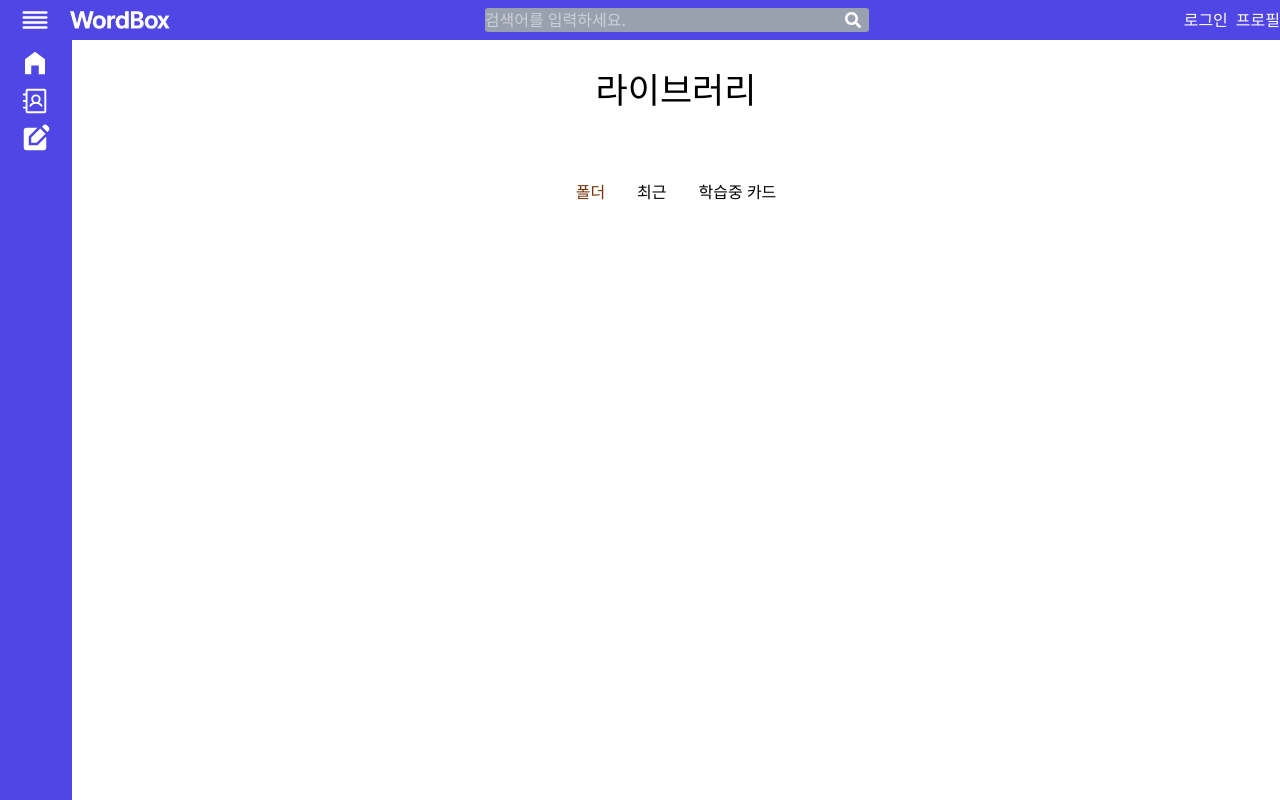
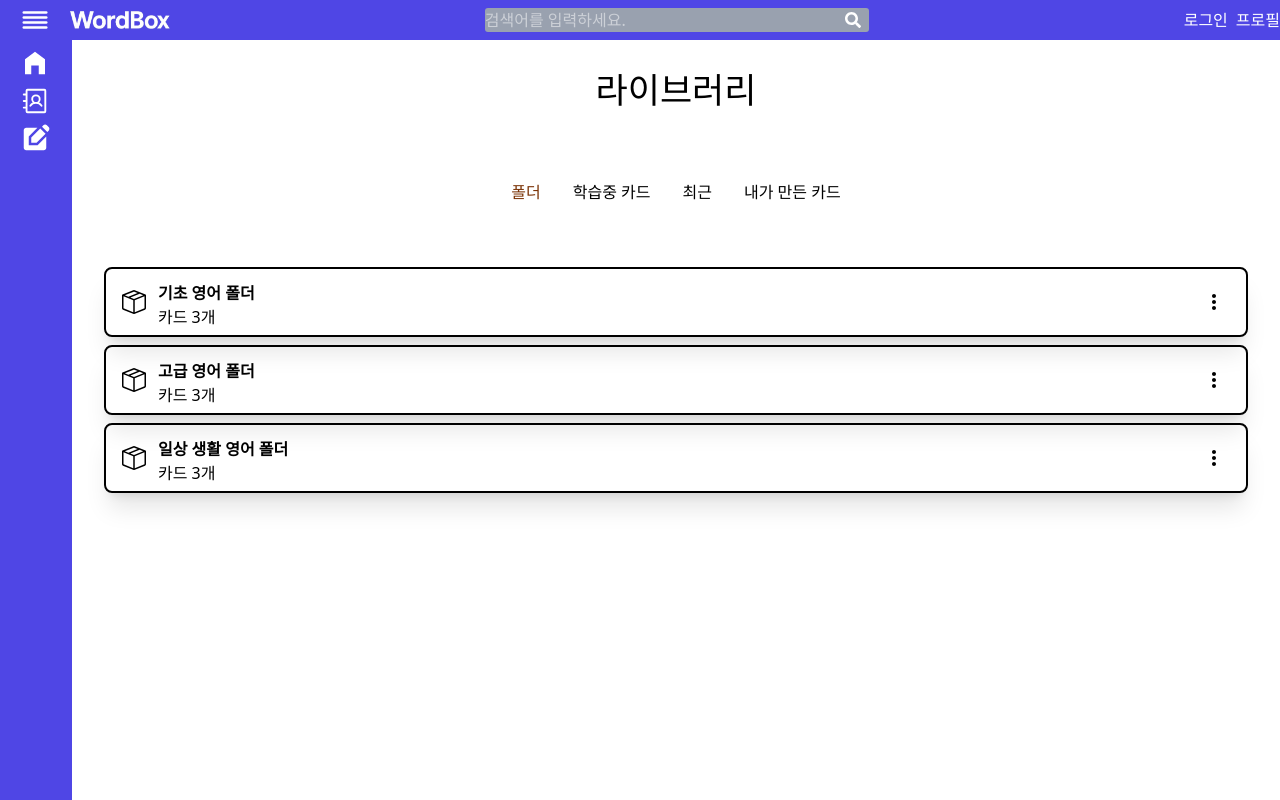
Before and after one commit to DongYeopMe/wordbox, a React (Vite) app in the folder frontend/: page /user/name/library in a window 1280 px wide. Built offline with nearby package versions, Linux system fonts and the light colour scheme.

Commit message:
옵션 modal

```diff
--- a/frontend/src/components/library/FolderListComponent.jsx
+++ b/frontend/src/components/library/FolderListComponent.jsx
@@ -1,7 +1,136 @@
-import React from "react";
+import React, { useEffect, useState, useRef } from "react";
+import data from "../../data/directoryStub";
+import { BsBoxSeam } from "react-icons/bs";
+import { BiDotsVerticalRounded, BiPencil, BiSolidTrash } from "react-icons/bi";
+function FolderListComponent(props) {
+  const [modalInfo, setModalInfo] = useState(null);
+  const buttonRef = useRef(null);
+  const modalRef = useRef(null);
 
-function FolderListComponent(props) {
-  return <div></div>;
+  const toggleModal = (e, folderId) => {
+    const rect = e.currentTarget.getBoundingClientRect();
+    buttonRef.current = e.currentTarget;
+    const modalWidth = 150;
+    setModalInfo({
+      folderId,
+      top: rect.bottom + window.scrollY + 4,
+      left: rect.left + window.scrollX - modalWidth,
+    });
+  };
+  const closeModal = () => {
+    setModalInfo(null);
+  };
+
+  useEffect(() => {
+    const handleResize = () => {
+      if (modalInfo && buttonRef.current) {
+        const rect = buttonRef.current.getBoundingClientRect();
+        const modalWidth = 150;
+        setModalInfo((prev) => ({
+          ...prev,
+          top: rect.bottom + window.scrollY + 4,
+          left: rect.left + window.scrollX - modalWidth,
+        }));
+      }
+    };
+    window.addEventListener("resize", handleResize);
+
+    return () => {
+      window.removeEventListener("resize", handleResize);
+    };
+  }, [modalInfo]);
+
+  useEffect(() => {
+    const closeOnResizeOrScroll = () => {
+      if (modalInfo) {
+        closeModal();
+      }
+    };
+
+    const handleClickOutside = (e) => {
+      if (
+        modalInfo &&
+        modalRef.current &&
+        !modalRef.current.contains(e.target) &&
+        buttonRef.current &&
+        !buttonRef.current.contains(e.target)
+      ) {
+        closeModal();
+      }
+    };
+
+    window.addEventListener("resize", closeOnResizeOrScroll);
+    window.addEventListener("scroll", closeOnResizeOrScroll);
+    document.addEventListener("mousedown", handleClickOutside);
+
+    return () => {
+      window.removeEventListener("resize", closeOnResizeOrScroll);
+      window.removeEventListener("scroll", closeOnResizeOrScroll);
+      document.removeEventListener("mousedown", handleClickOutside);
+    };
+  }, [modalInfo]);
+
+  return (
+    <div className="py-3">
+      {data.map((folder) => (
+        <div
+          key={folder.id}
+          className={` w-full border-2 h-[70px] rounded-[8px] flex items-center
+          hover:border-[#4f46e5] transition-colors duration-200 cursor-pointer
+          gap-3 my-2 shadow-xl`}
+        >
+          <div className="px-4 py-3 w-full h-full flex flex-row justify-between">
+            <div className="flex flex-row">
+              <div className="h-full flex items-center">
+                <BsBoxSeam size={24} />
+              </div>
+              <div className="pl-3 flex flex-col">
+                <span className="font-bold">{folder.title}</span>
+                <span className="font-light">{`카드 ${folder.count}개`}</span>
+              </div>
+            </div>
+            <div className="h-full flex items-center justify-center">
+              <div
+                className="size-8 rounded-full flex items-center justify-center hover:bg-gray-400 cursor-pointer"
+                onClick={(e) => toggleModal(e, folder.id)}
+              >
+                <BiDotsVerticalRounded size={24} />
+              </div>
+            </div>
+          </div>
+        </div>
+      ))}
+      {modalInfo && (
+        <div
+          ref={modalRef}
+          className="absolute bg-white border-2 rounded-xl shadow-lg z-50 w-[200px] py-2"
+          style={{
+            top: modalInfo.top,
+            left: modalInfo.left,
+          }}
+        >
+          <div className="flex flex-col">
+            <button>
+              <div className=" hover:bg-gray-100 cursor-pointer">
+                <div className="px-5 py-2 flex flex-row">
+                  <BiPencil size={20} />
+                  <span className="ml-2">폴더 이름 수정</span>
+                </div>
+              </div>
+            </button>
+            <button className="">
+              <div className=" hover:bg-gray-100 cursor-pointer">
+                <div className="px-5 py-2 flex flex-row">
+                  <BiSolidTrash size={20} />
+                  <span className="ml-2">폴더 삭제</span>
+                </div>
+              </div>
+            </button>
+          </div>
+        </div>
+      )}
+    </div>
+  );
 }
 
 export default FolderListComponent;
--- a/frontend/src/pages/LibraryPage.jsx
+++ b/frontend/src/pages/LibraryPage.jsx
@@ -8,11 +8,11 @@ function LibraryPage(chilren) {
   const [selected, setSelected] = useState("폴더");
   const headText = useState("라이브러리");
 
-  const tablist = ["폴더", "최근", "학습중 카드"];
+  const tablist = ["폴더", "학습중 카드", "최근", "내가 만든 카드"];
   const tabComponents = {
     폴더: <FolderListComponent />,
+    "학습중 카드": <LearningCardComponent />,
     최근: <RecentCardComponent />,
-    "학습중 카드": <LearningCardComponent />,
   };
 
   return (
```
